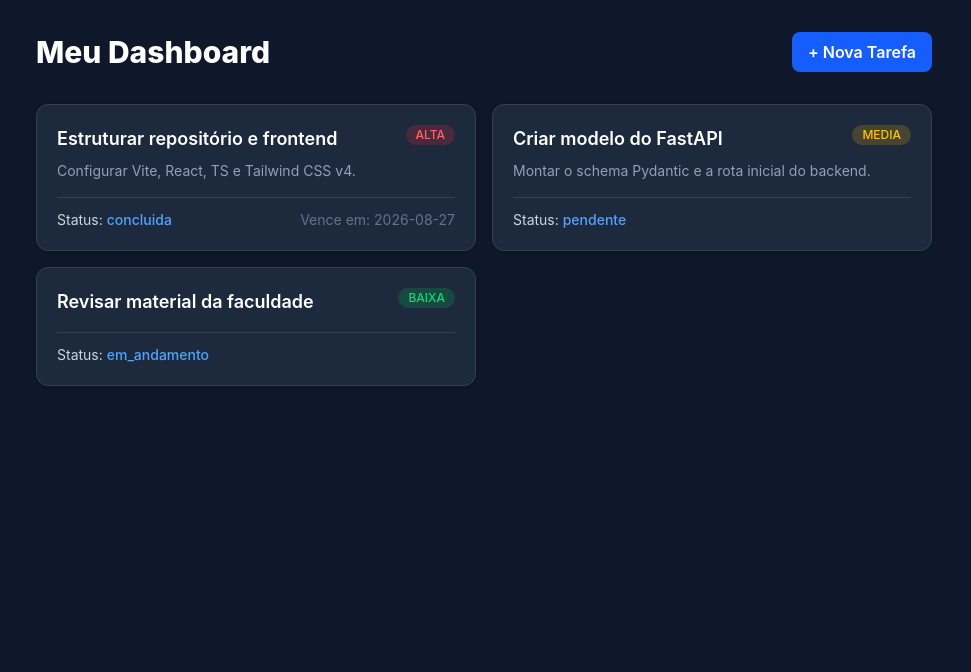
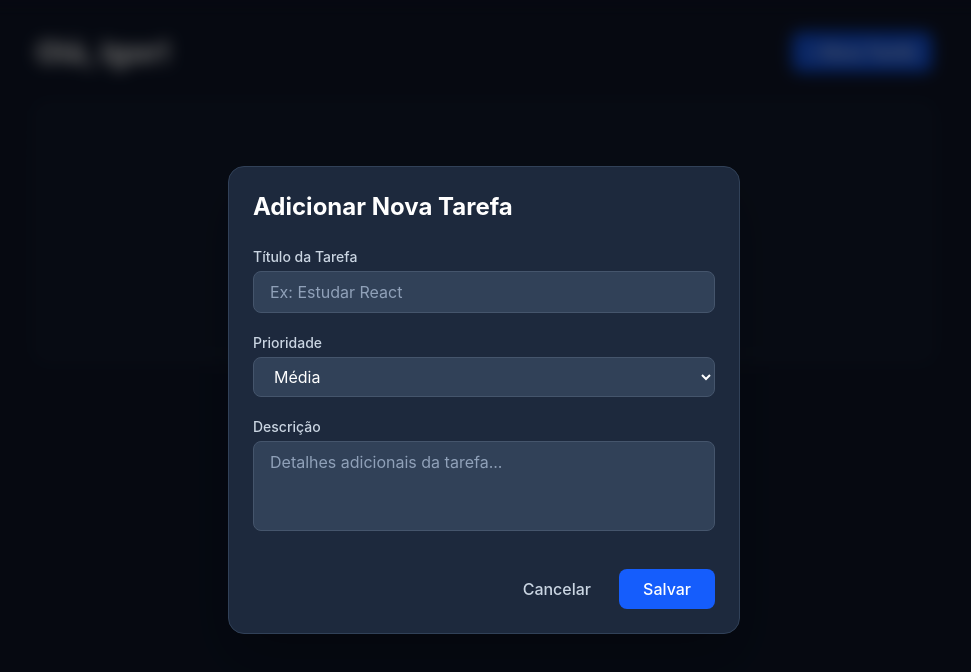
Before and after one commit to C14-Inatel-2026-2/Gerenciador-de-Tarefas, a React (Vite) app in the folder frontend/: page /dashboard in a window 1280 px wide. Both pictures are taken after a click on the button "+ Nova Tarefa". Shown: the top 672 px of the page, without its empty margins (156-1127 px from the left). Built offline with nearby package versions, Linux system fonts and the light colour scheme.

Commit message:
:sparkles: Adiciona Botão de criar nova tarefa na tela

```diff
--- a/frontend/src/pages/Dashboard.tsx
+++ b/frontend/src/pages/Dashboard.tsx
@@ -1,47 +1,110 @@
-import { TaskCard } from '../components/TaskCard';
-import type { Tarefa } from '../types';
-
-const tarefasMock: Tarefa[] = [
-  {
-    id: '1',
-    titulo: 'Estruturar repositório e frontend',
-    descricao: 'Configurar Vite, React, TS e Tailwind CSS v4.',
-    status: 'concluida',
-    prioridade: 'alta',
-    dataVencimento: '2026-08-27',
-  },
-  {
-    id: '2',
-    titulo: 'Criar modelo do FastAPI',
-    descricao: 'Montar o schema Pydantic e a rota inicial do backend.',
-    status: 'pendente',
-    prioridade: 'media',
-  },
-  {
-    id: '3',
-    titulo: 'Revisar material da faculdade',
-    status: 'em_andamento',
-    prioridade: 'baixa',
-  }
-];
+import { useState } from 'react';
 
 export function Dashboard() {
+  const [isModalOpen, setIsModalOpen] = useState(false);
+
+  const [titulo, setTitulo] = useState('');
+  const [prioridade, setPrioridade] = useState('media');
+  const [descricao, setDescricao] = useState('');
+
+  const nomeUsuario = 'Igor';
+
+  const handleAddTarefa = (e: React.FormEvent) => {
+    e.preventDefault();
+    console.log('Nova tarefa capturada:', { titulo, prioridade, descricao });
+
+    setTitulo('');
+    setDescricao('');
+    setPrioridade('media');
+    setIsModalOpen(false);
+  };
+
   return (
     <div className="min-h-screen bg-slate-900 p-8">
       <div className="mx-auto max-w-4xl">
         <header className="mb-8 flex items-center justify-between">
-          <h1 className="text-3xl font-extrabold text-white">Meu Dashboard</h1>
-          <button className="rounded-lg bg-blue-600 px-4 py-2 font-semibold text-white hover:bg-blue-700">
+          {/* Título atualizado com o nome do usuário */}
+          <h1 className="text-3xl font-extrabold text-white">Olá, {nomeUsuario}!</h1>
+
+          <button
+            onClick={() => setIsModalOpen(true)}
+            className="rounded-lg bg-blue-600 px-4 py-2 font-semibold text-white shadow-md hover:bg-blue-700 transition-colors"
+          >
             + Nova Tarefa
           </button>
         </header>
 
-        {/* Grid para exibir os cards */}
-        <div className="grid gap-4 md:grid-cols-2">
-          {tarefasMock.map((tarefa) => (
-            <TaskCard key={tarefa.id} tarefa={tarefa} />
-          ))}
+        <div className="flex h-64 items-center justify-center rounded-xl border-2 border-dashed border-slate-700 bg-slate-800/30">
+          <p className="text-slate-400">O quadro está limpo. Clique no botão acima para começar!</p>
         </div>
+
+        {isModalOpen && (
+          <div className="fixed inset-0 z-50 flex items-center justify-center bg-black/60 px-4 backdrop-blur-sm">
+            <div className="w-full max-w-lg rounded-2xl border border-slate-700 bg-slate-800 p-6 shadow-2xl">
+              <h2 className="mb-6 text-2xl font-bold text-white">Adicionar Nova Tarefa</h2>
+
+              <form onSubmit={handleAddTarefa} className="space-y-5">
+                <div>
+                  <label className="mb-1 block text-sm font-medium text-slate-300">
+                    Título da Tarefa
+                  </label>
+                  <input
+                    type="text"
+                    value={titulo}
+                    onChange={(e) => setTitulo(e.target.value)}
+                    required
+                    className="w-full rounded-lg border border-slate-600 bg-slate-700 px-4 py-2 text-white placeholder-slate-400 focus:border-blue-500 focus:outline-none focus:ring-1 focus:ring-blue-500"
+                    placeholder="Ex: Estudar React"
+                  />
+                </div>
+
+                <div>
+                  <label className="mb-1 block text-sm font-medium text-slate-300">
+                    Prioridade
+                  </label>
+                  <select
+                    value={prioridade}
+                    onChange={(e) => setPrioridade(e.target.value)}
+                    className="w-full rounded-lg border border-slate-600 bg-slate-700 px-4 py-2 text-white focus:border-blue-500 focus:outline-none focus:ring-1 focus:ring-blue-500"
+                  >
+                    <option value="baixa">Baixa</option>
+                    <option value="media">Média</option>
+                    <option value="alta">Alta</option>
+                  </select>
+                </div>
+
+                <div>
+                  <label className="mb-1 block text-sm font-medium text-slate-300">
+                    Descrição
+                  </label>
+                  <textarea
+                    value={descricao}
+                    onChange={(e) => setDescricao(e.target.value)}
+                    rows={3}
+                    className="w-full resize-none rounded-lg border border-slate-600 bg-slate-700 px-4 py-2 text-white placeholder-slate-400 focus:border-blue-500 focus:outline-none focus:ring-1 focus:ring-blue-500"
+                    placeholder="Detalhes adicionais da tarefa..."
+                  />
+                </div>
+
+                <div className="mt-8 flex justify-end space-x-3">
+                  <button
+                    type="button"
+                    onClick={() => setIsModalOpen(false)}
+                    className="rounded-lg px-4 py-2 font-medium text-slate-300 hover:bg-slate-700 transition-colors"
+                  >
+                    Cancelar
+                  </button>
+                  <button
+                    type="submit"
+                    className="rounded-lg bg-blue-600 px-6 py-2 font-medium text-white hover:bg-blue-700 transition-colors"
+                  >
+                    Salvar
+                  </button>
+                </div>
+              </form>
+            </div>
+          </div>
+        )}
       </div>
     </div>
   );
```
